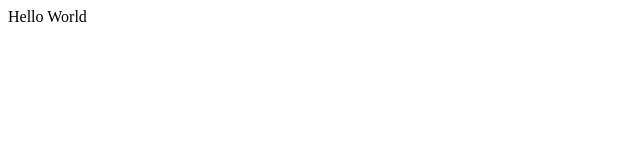
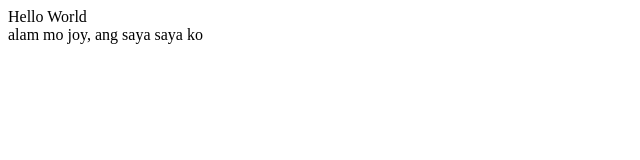
Before and after one commit to jasonbasay/test2, a plain HTML site: page index.html in a window 1280 px wide. Shown: the whole page, without its empty margins (0-640 px from the left). Drawn offline with Linux system fonts and the light colour scheme.

Commit message:
dakjdkawdw

```diff
--- a/index.html
+++ b/index.html
@@ -1 +1,2 @@
 <div>Hello World</div>
+<div>alam mo joy, ang saya saya ko</div>
```
Also changed, not shown: 1 other file.
